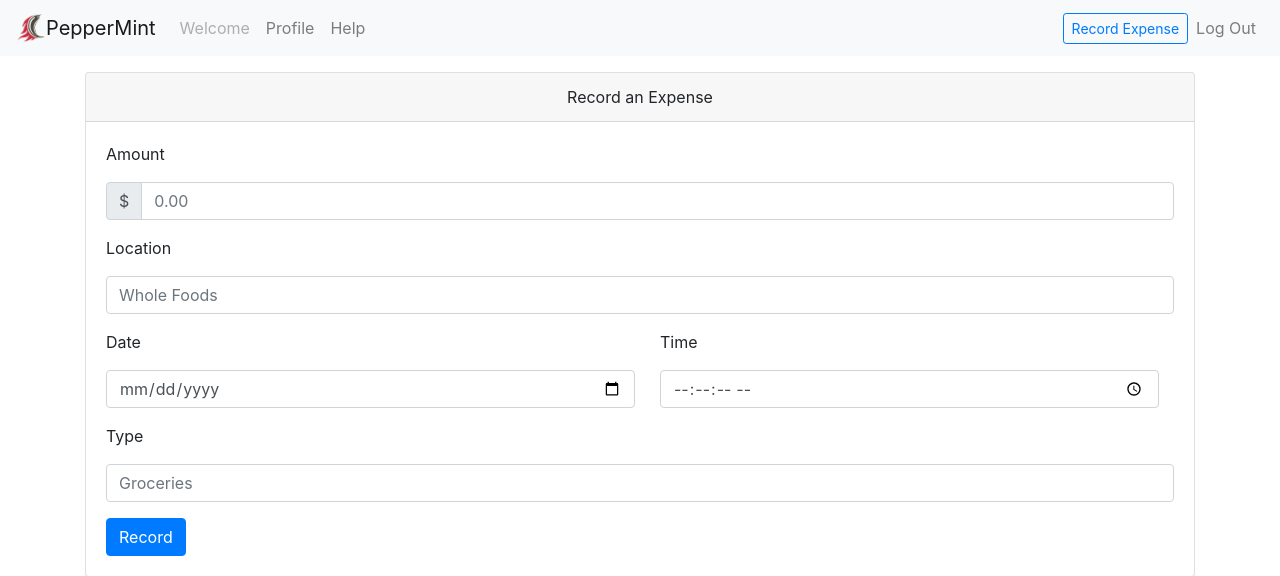
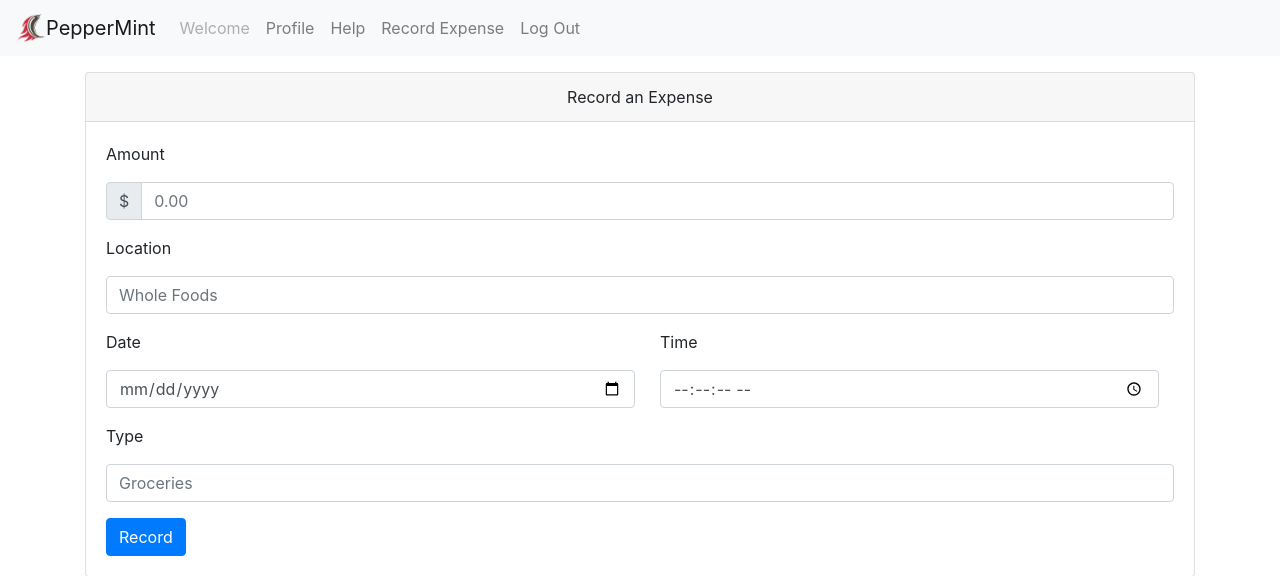
Before and after one commit to StudentDX/MoneyMunchers, a Flask app: page /expense in a window 1280 px wide. Shown: the top 576 px of the page. Run offline with Flask 2, Linux system fonts and the light colour scheme; a user stored in the database is signed in; some libraries are stand-ins or nearby versions.

Commit message:
Changed expense button to match other options

```diff
--- a/app/templates/base.html
+++ b/app/templates/base.html
@@ -48,11 +48,9 @@
                     <li class="nav-item">
                       <a class="nav-link" href=/static/help.html target="_blank">Help</a>
                     </li>
-                </ul>
-                <ul class="navbar-nav navbar-right">
                     {% if current_user.is_authenticated %}
-                        <form class="form-inline">
-                            <a class="btn btn-sm btn-outline-primary" href={{ url_for('expense') }} role="button">Record Expense</a>
+                        <form class="nav-item">
+                            <a class="nav-link" href={{ url_for('expense') }}>Record Expense</a>
                         </form>
                         <li class="nav-item">
                             <a class="nav-link" href={{ url_for('logout') }}>Log Out</a>
@@ -67,6 +65,7 @@
                         </li>
                     {% endif %}
                 </ul>
+
             </div>
         </nav>
 
```
